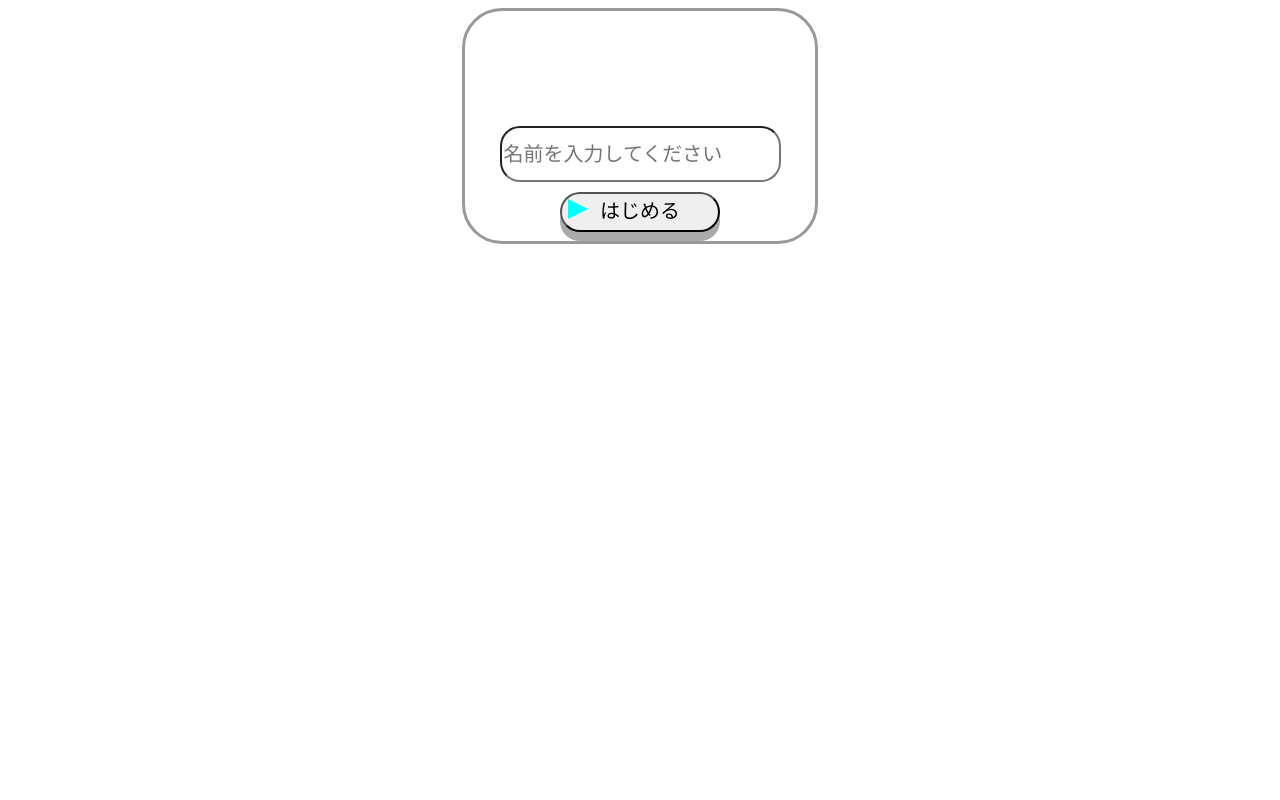
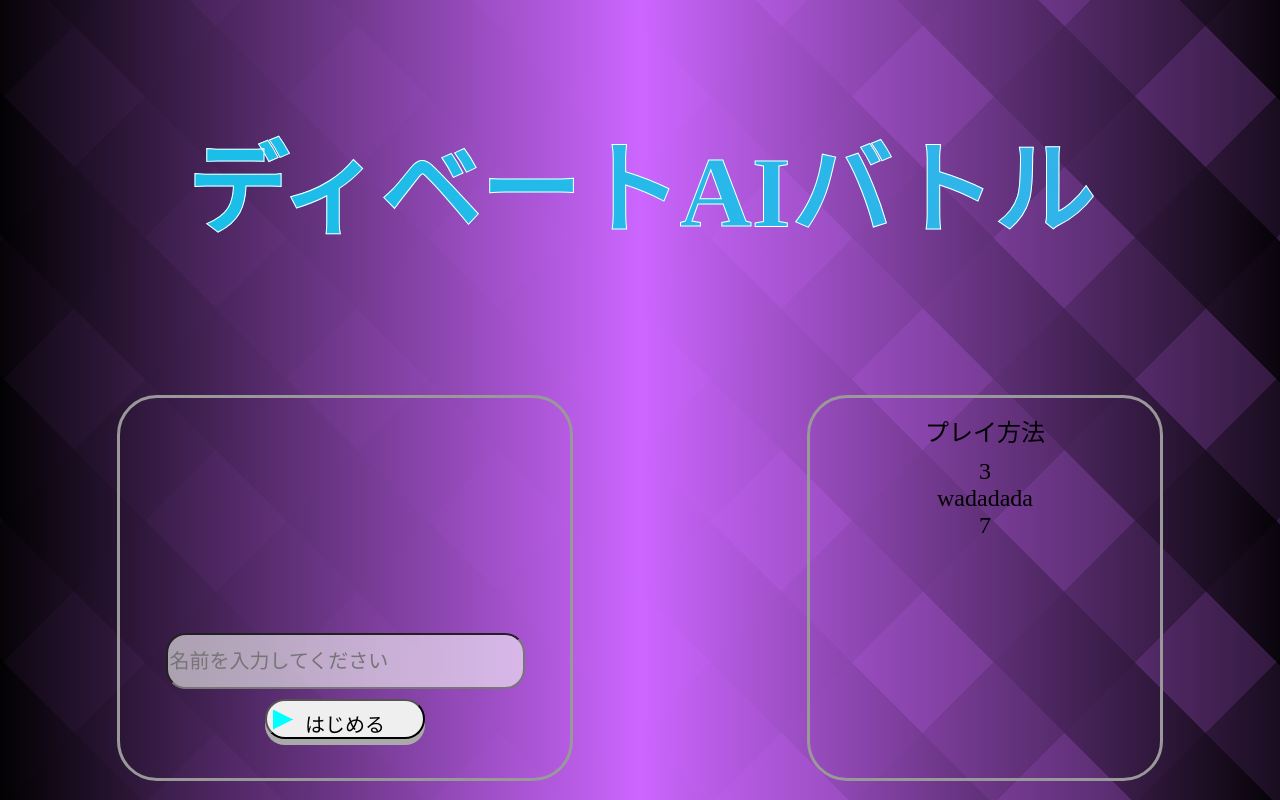
Before and after one commit to eREDROCK/debateAI, a Next.js app in the folder frontend/web-front/: page /top in a window 1280 px wide. Built offline with nearby package versions, Linux system fonts and the light colour scheme.

Commit message:
[add]TOPページ合体しました

```diff
--- a/frontend/web-front/src/components/Title-box/Title-box.tsx
+++ b/frontend/web-front/src/components/Title-box/Title-box.tsx
@@ -1,13 +1,15 @@
 import React from "react";
 import styled from "styled-components";
 
+
+/*
 const StyledTitle=styled.h1`
   @import url('https://fonts.googleapis.com/css2?family=DotGothic16&family=Ubuntu:wght@300&display=swap');
   position: relative;
   padding: 0.6em;
   background:linear-gradient(45deg, #12c2e9,#c471ed,#f64f59);/*グラデーションを定義*/
-	background-size: 200% 200%;/*サイズを大きくひきのばす*/
-	animation: bggradient 7s ease infinite;
+/*	background-size: 200% 200%;/*サイズを大きくひきのばす*/
+/*	animation: bggradient 7s ease infinite;
   width: fit-content;
   border-radius: 10px;
   font-family: 'DotGothic16', sans-serif;
@@ -25,6 +27,29 @@ const StyledTitle=styled.h1`
     }
   }
 `
+*/
+
+const StyledTitle=styled.h1`
+  position: relative;
+  padding: 0.6em;
+  width: fit-content;
+  color: transparent;             /*文字を透明にする*/
+  background-clip: text;          /*背景を文字で切り抜く*/
+  font-size: 100px;
+  -webkit-background-clip: text;
+  -webkit-text-stroke: 1px white;
+  background-image : linear-gradient(45deg, #12c2e9,#c471ed,#f64f59);
+  background-size: 1200%;
+  animation: 4s linear 0s infinite alternate slide;
+
+  @keyframes slide {
+    from { background-position: 0% 0%; }
+    to { background-position: 100% 0%; }    /* 右から左へ移動するアニメーション */
+}
+
+
+`
+
 
 const Title =()=>{
   return(
--- a/frontend/web-front/src/components/Username-box/UserNameBox.tsx
+++ b/frontend/web-front/src/components/Username-box/UserNameBox.tsx
@@ -1,3 +1,4 @@
+import Link from 'next/link';
 import React, {useState} from 'react'
 import styled from 'styled-components';
 
@@ -6,27 +7,25 @@ const BoxDiv = styled.div`
   text-align: center;
   margin-left: auto;
   margin-right: auto;
-  width: 350px;
-  height: 200px;
+  width: 450px;
+  height: 350px;
   padding: 15px 0px 15px 0px;
   border: solid 3px #999999;
-  border-radius: 40px; /* 枠を角丸にする */
-`
-const StyeledInput = styled.input`
-  width: 78%;
-  height: 50px;
-  font-size: 20px;
-  border-radius: 20px;
-  background-color: ragba(255, 0, 255, 0.6);
-`
-const StyeledButton = styled.button`
+  border-radius: 40px;       /* 枠を角丸にする */
+
+
+  .LocationDiv {
+    margin-Top: 220px;
+  }
+
+  .StartButton {
     width: 160px;
     height: 40px;
     fontWidth: 10px;
     font-size: 20px;
     margin-top: 10px;
     border-radius: 40px;
-  box-shadow: 0 9px 0 #aaaaaa;
+    box-shadow: 0 6px 0 #aaaaaa;
     cursor: pointer;
 
     & ::hover {
@@ -38,15 +37,21 @@ const StyeledButton = styled.button`
     &:active {
       transform: translateY(3px);
     }
+  }
 `
-const LocationDiv = styled.div`
-  margin-Top: 100px;
+const StyeledInput = styled.input`
+  width: 78%;
+  height: 50px;
+  font-size: 20px;
+  border-radius: 20px;
+  background-color: rgba(250, 250, 250, 0.6);
 `
-const Triangle = styled.h1`
+const Triangle = styled.div`
   width: 20px;
   height: 20px;
   clip-path: polygon(0 0, 0% 100%, 100% 50%);
-  margin-top: -25px;
+  margin-top: -28px;
+  box-shadow: 2px 2px 4px rgba(0, 0, 0, 0.4); /* 影の設定 */
   background-color: #00FFFF;
 `
 
@@ -60,22 +65,31 @@ const UserNameBox = () => {
 
   function gameStart() {
     if(userName === '') return;
-    alert(userName);
+    //alert(userName);
+    return (
+      <Link href="/debate">
+        <a>Start Game</a>
+      </Link>
+    )
   }
 
   return (
-    <BoxDiv className="NameField">
-      <LocationDiv>
+    <BoxDiv >
+      <div className='LocationDiv'>
         <StyeledInput
           type="text"
           value={userName}
           onChange={handleInputChange}
-          placeholder="名前を入力してください"/>
-        <StyeledButton onClick={gameStart}>
+          placeholder="名前を入力してください"
+        />
+        <Link href="/debate">
+        <button onClick={gameStart} className='StartButton'>
           はじめる
           <Triangle />
-        </StyeledButton>
-      </LocationDiv>
+        </button>
+        </Link>
+
+      </div>
 
     </BoxDiv>
   );
--- a/frontend/web-front/src/pages/top/index.tsx
+++ b/frontend/web-front/src/pages/top/index.tsx
@@ -1,25 +1,88 @@
 import React from "react";
 import styled from "styled-components";
 import UserNameBox from "../../components/Username-box/UserNameBox";
+import TitleBox from "../../components/Title-box/Title-box";
+import ExplainBox from "../../components/Explain-box/explain-box";
 
-const StyledHello = styled.h1`
-  color: red;
-  span {
-    color: blue;
+
+const BodyDiv = styled.div`
+  position: fixed;
+  top: 0;
+  left: 0;
+  right: 0;
+  bottom: 0;
+  background-color: #CC66FF;
+
+  position: fixed;
+  top: 0;
+  left: 0;
+  right: 0;
+  bottom: 0;
+  background-color: #CC66FF;
+  background-image:
+    linear-gradient(
+      90deg,
+      #000000F0,
+      #CC66FF var(--lpos),
+      #000000C0),
+    repeating-linear-gradient(
+      45deg,
+      rgba(0,0,0,0.8),
+      rgba(0,0,0,0.8) 100px,
+      transparent 0px,
+      transparent 200px
+    ),
+    repeating-linear-gradient(
+      -45deg,
+      rgba(0,0,0,0.5),
+      rgba(0,0,0,0.5) 100px,
+      transparent 0px,
+      transparent 200px
+    );
+  background-size: 100%;
+  animation: move 6s infinite both;
+
+@keyframes move{
+  0% {
+    --lpos: 0%;
+  }
+  25% {
+    --lpos: 75%;
+  }
+  50% {
+    --lpos: 50%;
+  }
+  75% {
+    --lpos: 25%;
+  }
+  100% {
+    --lpos: 100%;
+  }
+}
+
+  h1 {
+    margin: auto;
+    margin-top: 50px;
   }
 
-  @media (min-width: 768px) {
-    span {
-      display: block;
-    }
+  .FlexBox {
+    margin-top: 80px;
+    display: flex;
+    justify-content: space-between;
   }
-`;
+
+`
 
 const App = () => {
   return (
-    <div>
-      <UserNameBox />
-    </div>
+    <BodyDiv>
+      <h1><TitleBox /></h1>
+      <div className="FlexBox">
+        <UserNameBox  />
+        <ExplainBox />
+      </div>
+
+    </BodyDiv>
   );
 };
 
```
Also changed, not shown: 1 other file (tests, documents, lock files or other folders). Lines whose indentation alone changed are shown as unchanged.
